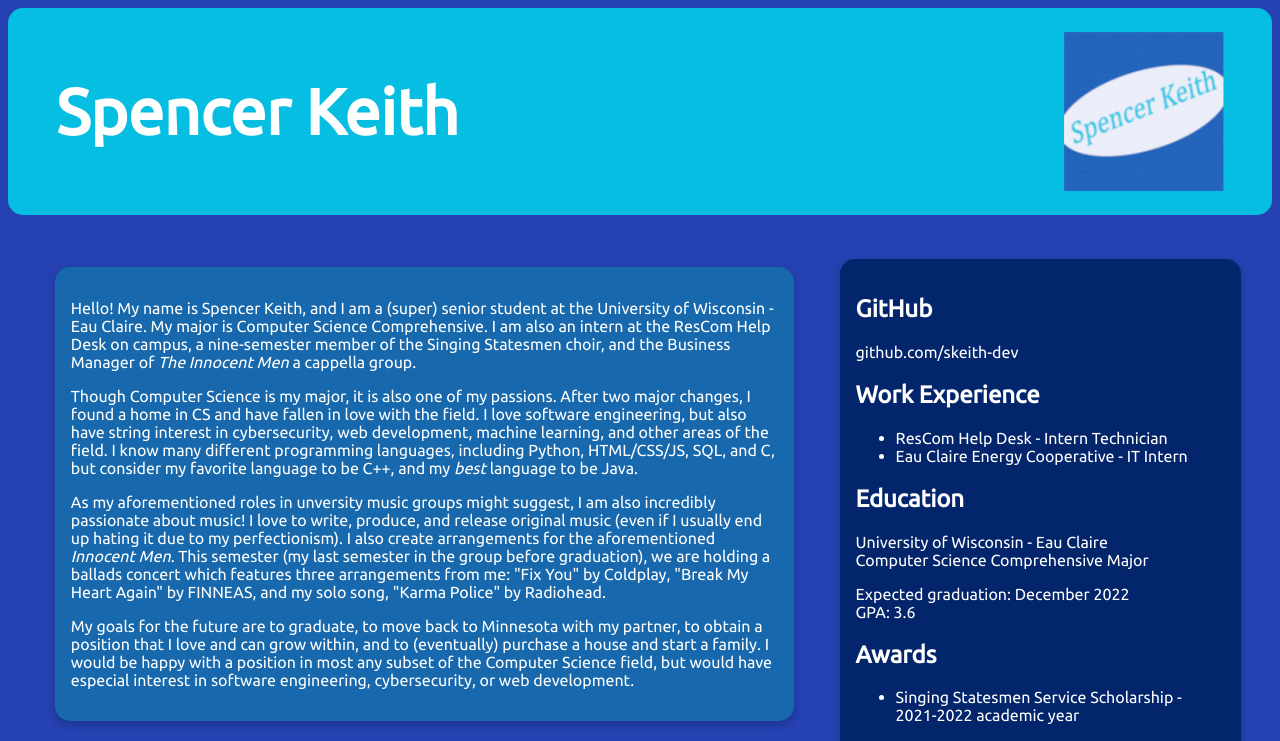
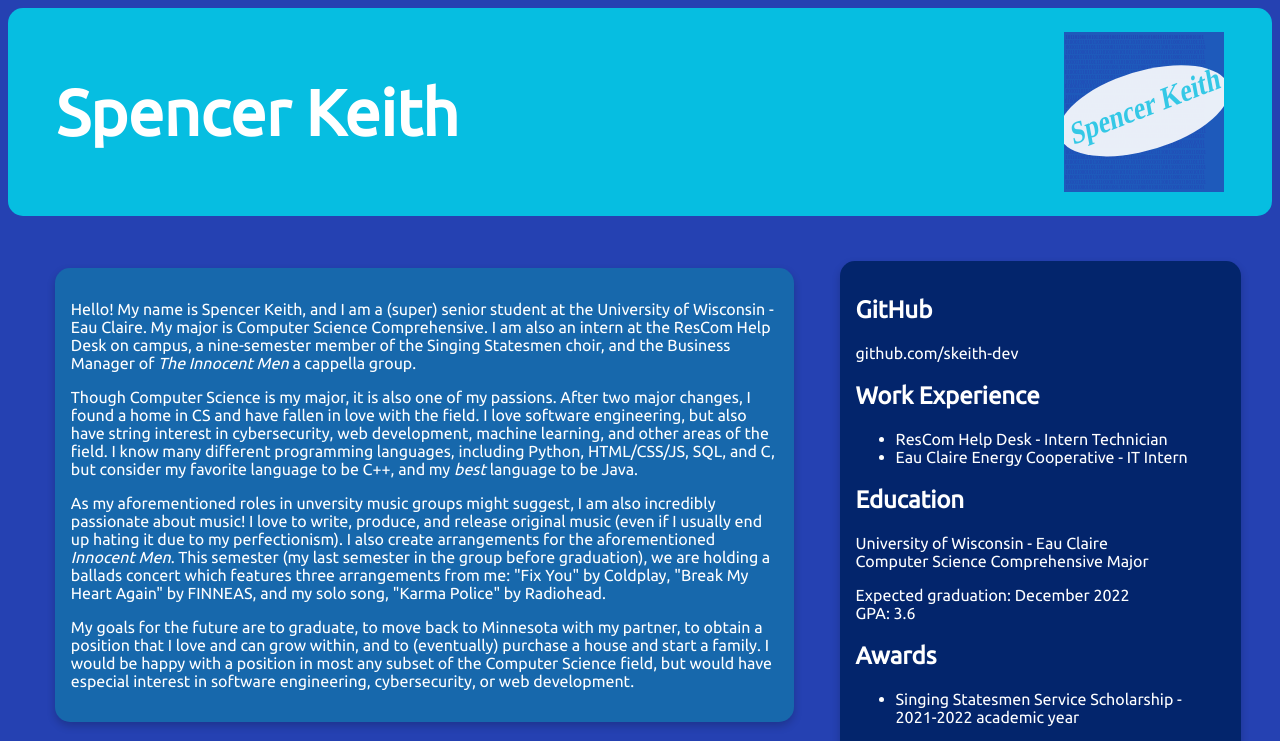
Before and after one commit to skeith-dev/portfolio, a plain HTML site: page index.html in a window 1280 px wide. Shown: the top 741 px of the page. Drawn offline with Linux system fonts and the light colour scheme.

Commit message:
Update index.html

```diff
--- a/index.html
+++ b/index.html
@@ -14,7 +14,7 @@
 <body>
     <header>
         <h1>Spencer Keith</h1>
-        <img src="images/logo.png" alt="Site logo">
+        <img src="images/logo.svg" alt="Site logo">
     </header>
     <main>
         <section id="content" class="deck">
```
